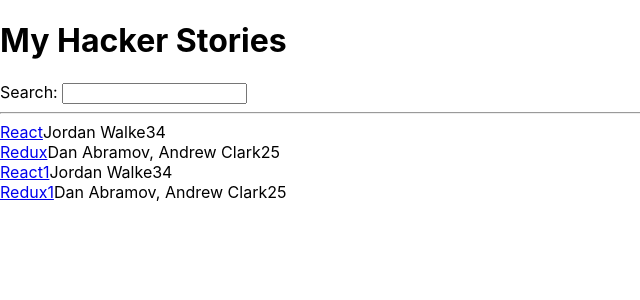
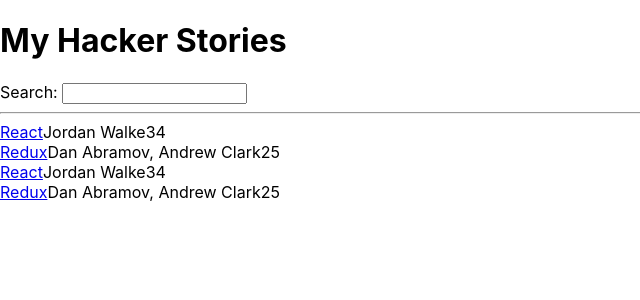
Before and after one commit to UNovak/React-follow-along, a React (Create React App) app: page / in a window 1280 px wide. Shown: the top 300 px of the page, without its empty margins (0-640 px from the left). Built offline with nearby package versions, Linux system fonts and the light colour scheme.

Commit message:
Current page: 30
Refactored both App and List functions to use =>, however i cant make
it work for 2 different lists.

```diff
--- a/src/App.js
+++ b/src/App.js
@@ -38,23 +38,20 @@
   },
 ];
 
-function App() {
-  return (
+const App = () => (
   <div>
     <h1>My Hacker Stories</h1>
     <label htmlFor="search">Search: </label>
     <input id="search" type="text" />
     <hr />
 
-      <List lst={list} />
-      <List lst={list2} />
+    <List list />
+    <List list2 />
   </div>
 );
-}
 
-function List({ lst }) {
-  return lst.map(function (item) {
-    return (
+const List = () => {
+  return list.map((item) => (
     <div key={item.objectID}>
       <span>
         <a href={item.url}>{item.title}</a>
@@ -63,9 +60,8 @@
       <span>{item.num_comments}</span>
       <span>{item.points}</span>
     </div>
-    );
-  });
-}
+  ));
+};
 
 if (module.hot) {
   module.hot.accept();
```
Also changed, not shown: src/index.js (+6 -6 lines). Lines whose indentation alone changed are shown as unchanged.
